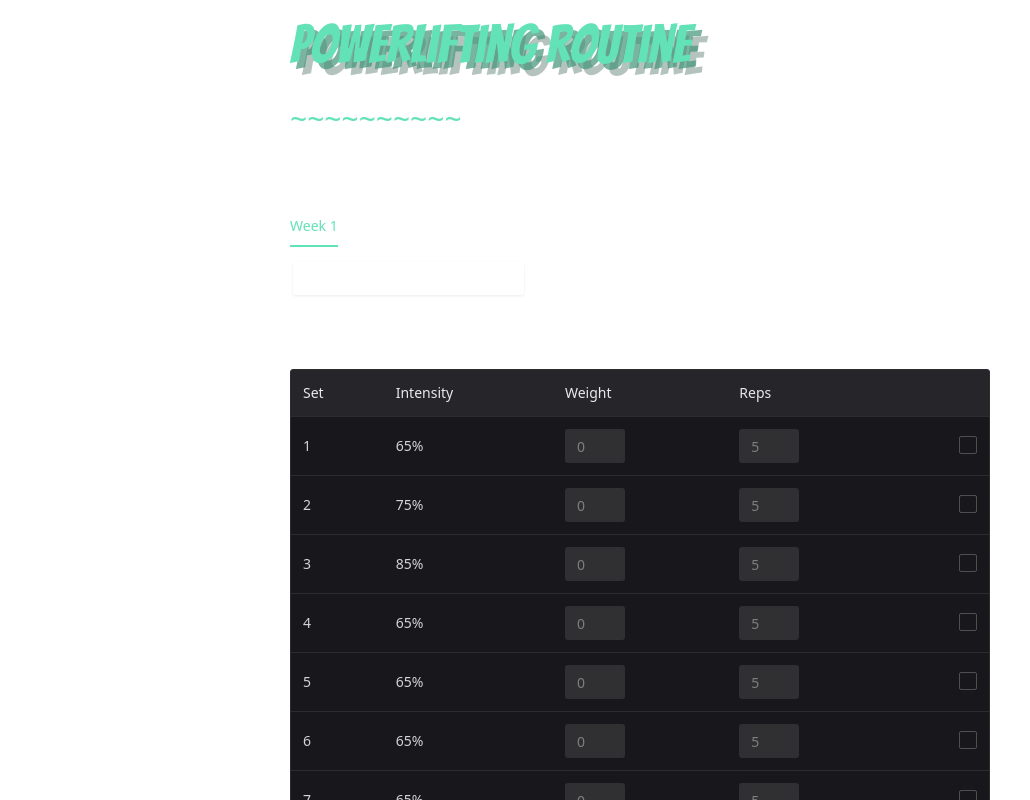
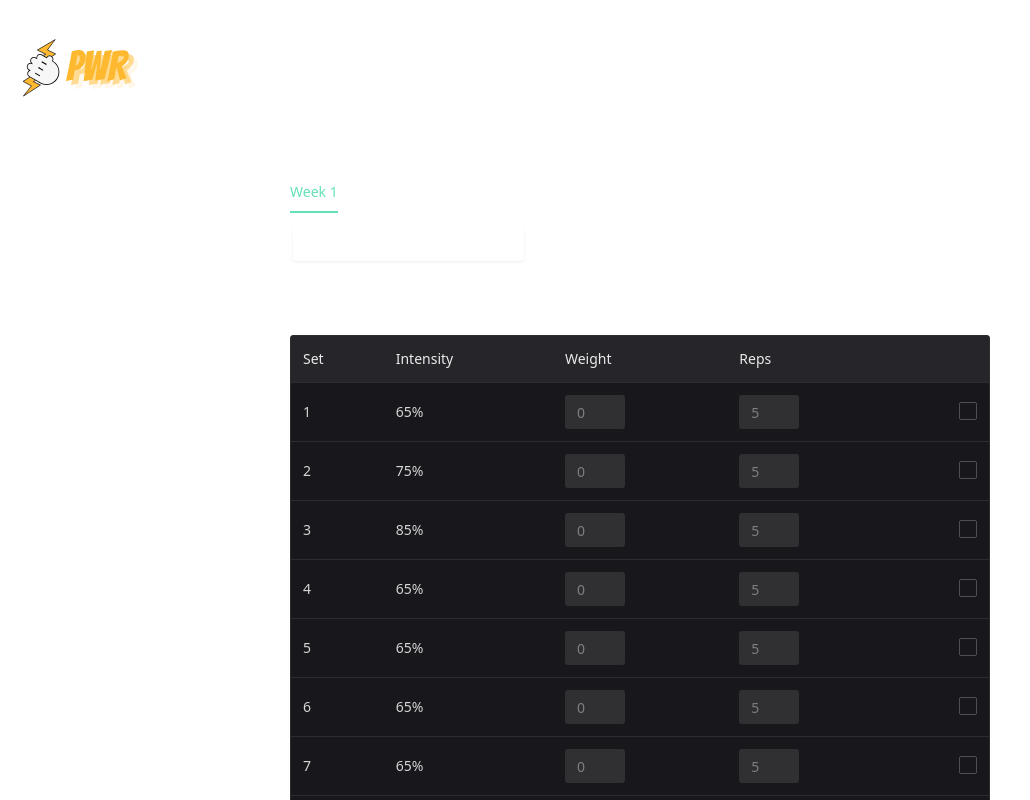
Before and after one commit to Sollien/lift, a Vue app: page / in a window 1280 px wide. Shown: the top 800 px of the page, without its empty margins (0-1030 px from the left). Built offline with nearby package versions, Linux system fonts and the light colour scheme.

Commit message:
Logo update

```diff
--- a/src/App.vue
+++ b/src/App.vue
@@ -3,6 +3,17 @@
 		:theme="darkTheme"
 		class="config-provider"
 	>
+		<header class="site-header">
+			<img
+				src="./assets/pwr_logo.svg"
+				class="logo"
+			/>
+			<div class="relative">
+				<h1>PWR</h1>
+				<span class="h1-echo">PWR</span>
+				<span class="h1-echo">PWR</span>
+			</div>
+		</header>
 		<div class="main-content">
 			<WorkoutRoutine />
 		</div>
@@ -18,12 +29,52 @@ import { darkTheme } from 'naive-ui'
 <style scoped lang="scss">
 .config-provider {
 	display: flex;
-	justify-content: center;
+	align-items: center;
+	flex-direction: column;
 }
 
 .main-content {
 	min-width: 100%;
 	width: 100%;
+}
+
+.site-header {
+	display: flex;
+	align-items: center;
+	width: 100%;
+	margin-bottom: 10px;
+
+	.logo {
+		width: 50px;
+	}
+
+	h1 {
+		position: relative;
+		text-align: left;
+		color: #FFB930;
+		font-family: 'Bangers', cursive;
+		font-size: 3em;
+	}
+
+	.h1-echo {
+		position: absolute;
+		top: 32px;
+		left: 5px;
+		font-family: 'Bangers', cursive;
+		font-size: 3em;
+		font-weight: bold;
+		line-height: 1.1;
+		text-align: left;
+		color: #ffba3081;
+		z-index: -1;
+
+		&:nth-of-type(2) {
+			color: #ffba301a;
+			top: 36px;
+			left: 9px;
+			z-index: -2;
+		}
+	}
 }
 
 @media only screen and (min-width: 768px) {
--- a/src/views/WorkoutRoutine.vue
+++ b/src/views/WorkoutRoutine.vue
@@ -1,10 +1,4 @@
 <template>
-	<div class="relative">
-		<h1>Powerlifting routine</h1>
-		<span class="h1-echo">Powerlifting routine</span>
-		<span class="h1-echo">Powerlifting routine</span>
-	</div>
-	<span class="wavy-border">~~~~~~~~~~</span>
 	<n-collapse
 		class="rm-collapse"
 	>
@@ -136,36 +130,8 @@ const state = reactive(new State())
 </script>
 
 <style scoped lang="scss">
-h1 {
-	margin-top: 0;
-	margin-bottom: 20px;
-	text-align: left;
-	color: #63e2b7;
-	font-family: 'Bangers', cursive;
-}
-
 h3 {
 	text-align: left;
-}
-
-.h1-echo {
-	position: absolute;
-	top: 6px;
-	left: 6px;
-	font-family: 'Bangers', cursive;
-	font-size: 3.8em;
-	font-weight: bold;
-	line-height: 1.1;
-	text-align: left;
-	color: #439479b5;
-	z-index: -1;
-
-	&:nth-of-type(2) {
-		color: #234e4057;
-		top: 12px;
-		left: 12px;
-		z-index: -2;
-	}
 }
 
 .wavy-border {
```
Also changed, not shown: src/assets/pwr_logo.svg (added).
